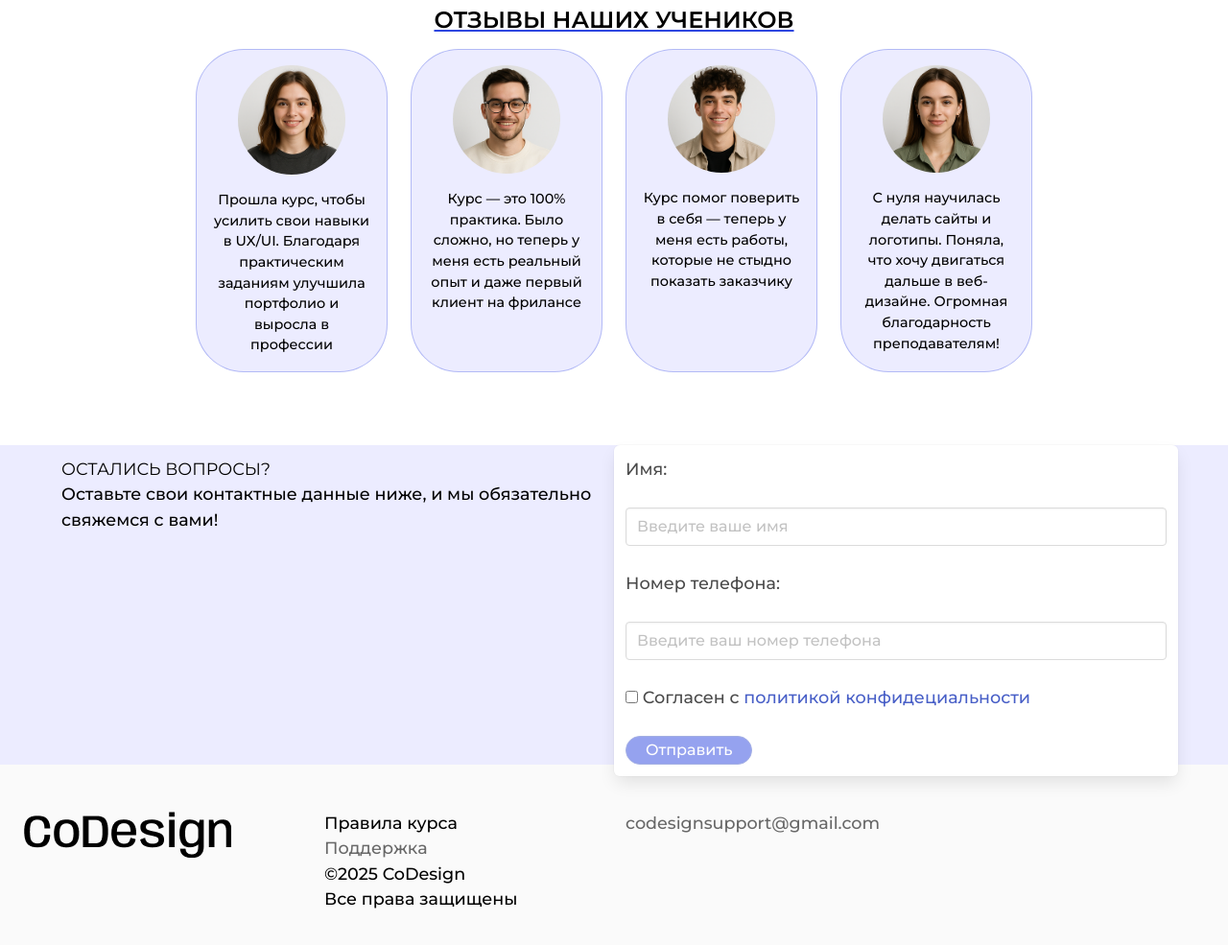
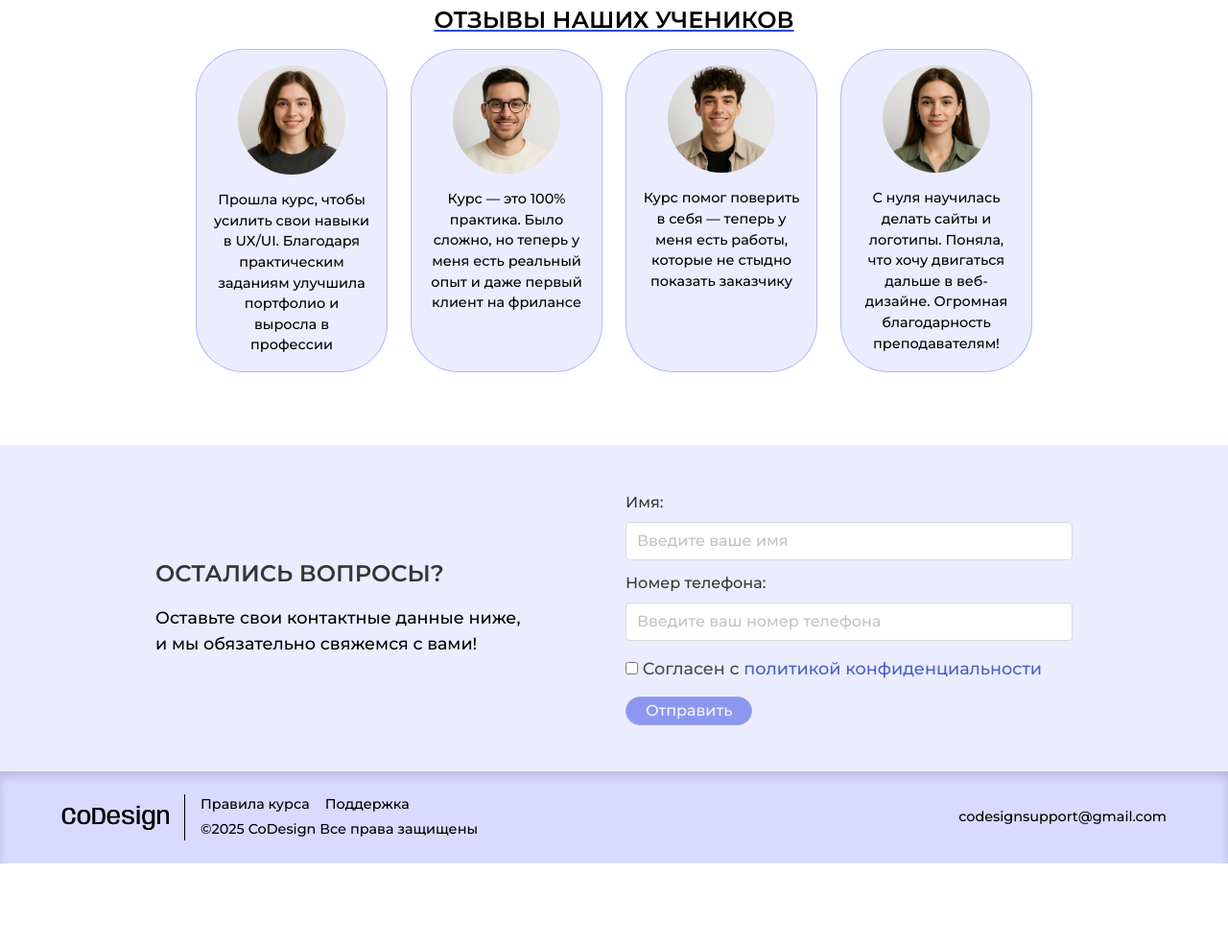
Before and after one commit to angryhtml/design-site, a plain HTML site: page index.html in a window 1280 px wide. Shown: the part 1280-2265 px from the top of the page at 96% size. After the commit the page ends 2180 px from the top, so only its background shows below. Drawn offline with nearby package versions, Linux system fonts and the light colour scheme; a web font is replaced by a local one.

Commit message:
wip desktop design

```diff
--- a/index.html
+++ b/index.html
@@ -139,61 +139,77 @@
         </div>
     </section>
 
-    <section class="question-box">
+    <section class="question-box section">
       <div class="container">
-            <div class="columns is-centered">
-                <div class="column is-6">
-                    <h2>ОСТАЛИСЬ ВОПРОСЫ?</h2>
-                    <p>Оставьте свои контактные данные ниже,
-                        и мы обязательно свяжемся с вами!</p>
+        <div class="columns is-vcentered is-centered">
+
+          <div class="column is-5 ">
+            <h2 class="title is-4 mb-3">ОСТАЛИСЬ ВОПРОСЫ?</h2>
+            <p>Оставьте свои контактные данные ниже,<br>
+              и мы обязательно свяжемся с вами!
+            </p>
           </div>
-                <div class="column box is-6">
+
+          <div class="column is-5">
             <form>
-                        <label for="name">Имя:</label><br><br>
-                        <input class="input" type="text" id="name" name="name" placeholder="Введите ваше имя"><br><br>
-                        <label for="ph-number">Номер телефона:</label><br><br>
-                        <input class="input" type="tel" id="phone-number" name="phone-number" placeholder="Введите ваш номер телефона"><br><br>
+              <div class="field">
+                <label class="label" for="name">Имя:</label>
+                <div class="control">
+                  <input class="input" type="text" id="name" name="name" placeholder="Введите ваше имя">
+                </div>
+              </div>
+
+              <div class="field">
+                <label class="label" for="phone-number">Номер телефона:</label>
+                <div class="control">
+                  <input class="input" type="tel" id="phone-number" name="phone-number" placeholder="Введите ваш номер телефона">
+                </div>
+              </div>
+
+              <div class="field mt-4">
                 <label class="checkbox">
                   <input class="checkboxbtn" type="checkbox" name="politics" value="true" />
-                            Согласен с <a href="#">политикой конфидециальности</a>
-                          </label><br><br>
+                  Согласен с <a href="#">политикой конфиденциальности</a>
+                </label>
+              </div>
+
+              <div class="field mt-4">
                 <button class="form-submit button is-link is-rounded" type="button" disabled>Отправить</button>
+              </div>
             </form>
           </div>
         </div>
       </div>
-
     </section>
 
-    <footer class="footer">
-        <div class="columns">
-            <div class="column">
-                <div class="columns">
-                    <div class="column">
-                        <img src="images/logo-black.png" alt="CoDesign label">
+    <footer class="footer py-5">
+      <div class="container">
+        <div class="columns is-vcentered is-justify-content-space-between">
+
+          <div class="column is-flex is-align-items-center">
+            <img src="images/logo-black.png" alt="CoDesign label" style="margin-right: 1rem;">
+            <div class="is-flex is-align-items-start" style="border-left: 1px solid #000000; padding-left: 1rem;">
+              <div>
+                <div class="is-flex is-flex-wrap-gap mb-1">
+                  <a href="#"><p class="mr-4">Правила курса</p></a>
+                  <a href="mailto:example@email.com?subject=Support&body=I need help!"><p>Поддержка</p></a>
                 </div>
-                    <div class="column">
-                        <a href="#"><p>Правила курса</p></a>
-                        <a href="mailto:example@email.com?subject=Support&body=I need help!">
-                        <p style="color: rgb(104, 104, 104); cursor: pointer;">Поддержка</p>
-                        </a>
-                        <p>©2025 CoDesign</p>
-                        <p>Все права защищены </p>
+                <div>
+                  <p class="mb-0">©2025 CoDesign Все права защищены</p>
                 </div>
               </div>
             </div>
-            <div class="column">
+          </div>
+
+          <div class="column is-narrow has-text-right">
             <a href="mailto:example@email.com?subject=Support&body=I need help!">
-                    <p style="color: rgb(104, 104, 104); cursor: pointer;">codesignsupport@gmail.com</p>
+              <p>codesignsupport@gmail.com</p>
             </a>
           </div>
+
         </div>
-
-
+      </div>
     </footer>
-
-
-
 
 </body>
 </html>
--- a/styles.css
+++ b/styles.css
@@ -21,6 +21,10 @@ body h1, body h2, body p {
 .start-course, .form-submit{
     height: 1.875rem ;
     background-color: rgba(46, 71, 224, 1) !important;
+}
+
+.start-course:hover, .form-submit:hover {
+    background-color: rgb(57, 80, 226) !important;
 }
 
 #main-page {
@@ -111,5 +115,36 @@ body h1, body h2, body p {
 
 .question-box {
     margin-top: 5.5rem;
-    background-color: rgba(236, 236, 255, 1);
+    background-color: rgba(236, 236, 255, 1) !important;
 }
+
+.question-box h2 {
+    font-weight: 600;
+    font-size: 1.5rem;
+    padding-bottom: 0.5rem;
+}
+
+.question-box label {
+    font-weight: 500;
+}
+
+.footer {
+    background-color: rgba(218, 218, 255, 1);
+}
+
+.footer img {
+    width: 7rem;
+}
+
+.footer p {
+    font-size: 0.9rem;
+}
+
+a p:hover {
+    color: rgb(90, 90, 90);
+}
+
+footer {
+    box-shadow: inset 0 6px 10px rgba(0, 0, 0, 0.15);
+    padding: 1rem 0;
+  }
```
Lines whose indentation alone changed are shown as unchanged.
